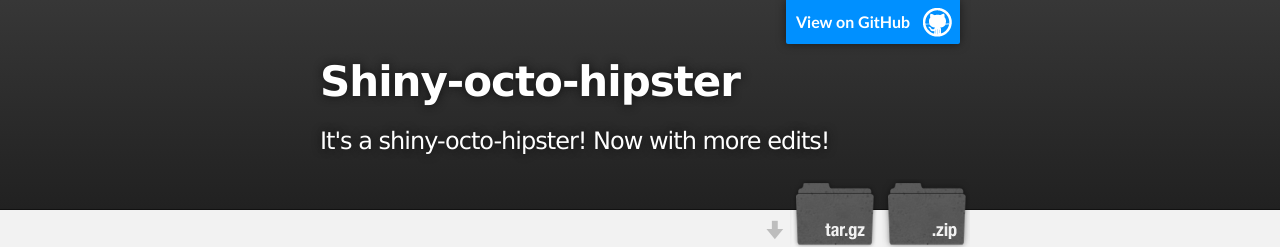
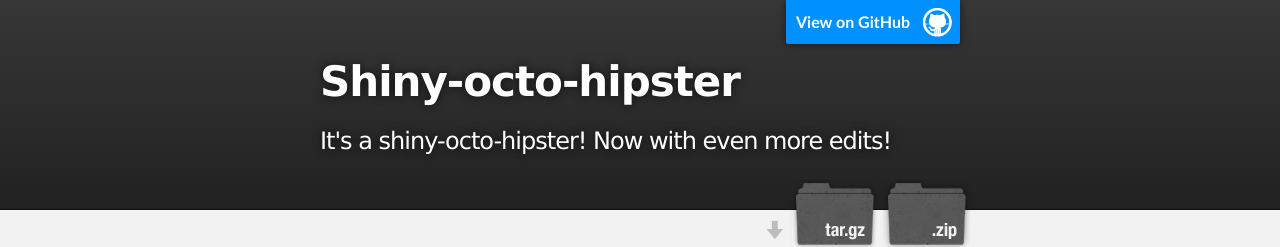
Before and after one commit to RobZou/shiny-octo-hipster, a plain HTML site: page index.html in a window 1280 px wide. Shown: the top 247 px of the page. Drawn offline with Linux system fonts and the light colour scheme.

Commit message:
Added more

```diff
--- a/index.html
+++ b/index.html
@@ -19,7 +19,7 @@
           <a id="forkme_banner" href="https://github.com/RobZou/shiny-octo-hipster">View on GitHub</a>
 
           <h1 id="project_title">Shiny-octo-hipster</h1>
-          <h2 id="project_tagline">It&#39;s a shiny-octo-hipster! Now with more edits!</h2>
+          <h2 id="project_tagline">It&#39;s a shiny-octo-hipster! Now with even more edits!</h2>
 
             <section id="downloads">
               <a class="zip_download_link" href="https://github.com/RobZou/shiny-octo-hipster/zipball/master">Download this project as a .zip file</a>
```
